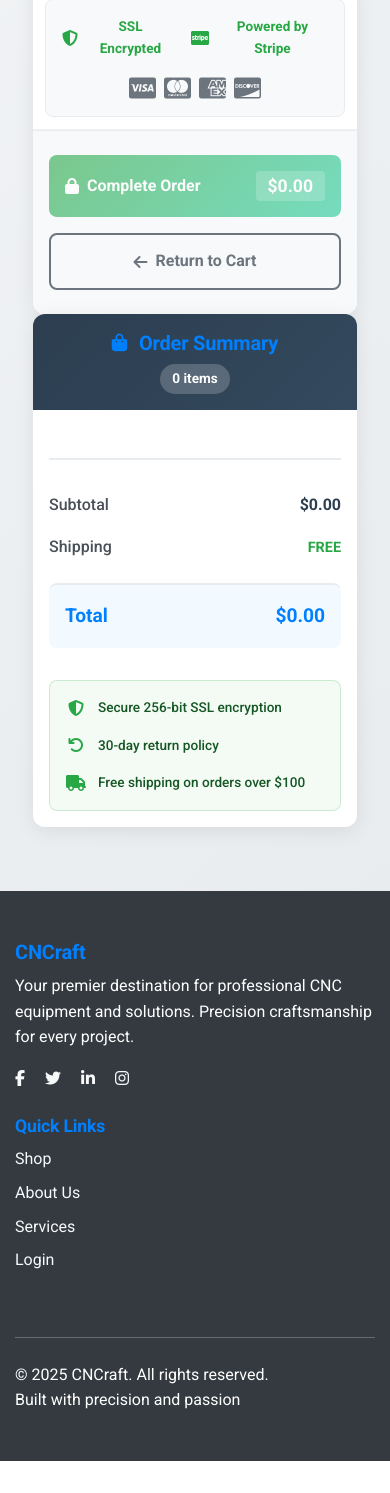
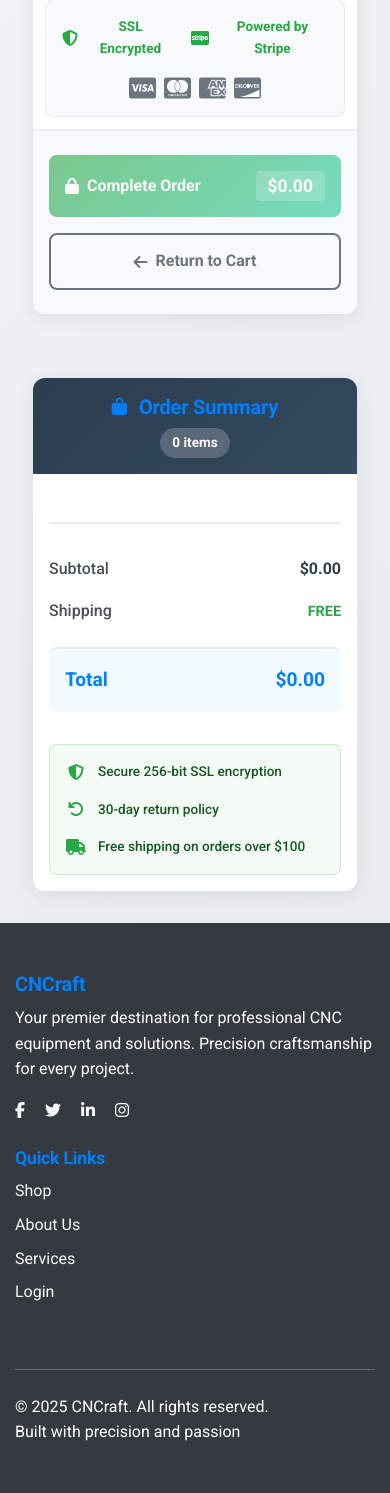
Before and after one commit to GBerrow/CNCraft, a Django app: template templates/checkout/checkout.html in a window 390 px wide. Shown: the part 1820-3313 px from the top of the page. Before the commit the page ends 3281 px from the top, so only its background shows below. Run offline with Django 5.2, Linux system fonts and the light colour scheme; the template is opened without the code that fills it: values that come from a table or form of the project are taken from there, others are empty; some libraries are stand-ins or nearby versions.

Commit message:
fix: Resolve mobile checkout spacing and accessibility improvements:
- Added HTML spacer to fix section
gaps on mobile/tablet viewports

- Enhanced form autocomplete and
fixed Stripe label accessibility

- Resolved Bootstrap CSS conflicts
causing layout overlaps

```diff
--- a/static/css/checkout/checkout.css
+++ b/static/css/checkout/checkout.css
@@ -470,6 +470,7 @@ label {
     color: #2c3e50;
     margin-bottom: 0.5rem;
     font-size: 0.95rem;
+    cursor: default;
 }
 
 /* Stripe element styling */
@@ -983,17 +984,22 @@ label {
         gap: 1rem;
     }
 
-    .checkout-form-column,
-    .order-summary-column {
+    .checkout-content .checkout-form-column,
+    .checkout-content .order-summary-column {
         flex: none !important;
         max-width: none !important;
         padding-left: 15px;
         padding-right: 15px;
     }
 
-    .order-summary-column {
-        order: -1; /* Show order summary first on tablet/mobile */
-        margin-bottom: 2rem;
+    .checkout-content .order-summary-column {
+        order: -1 !important; /* Show order summary first on tablet/mobile */
+    }
+
+    /* Mobile spacer for tablet view */
+    .mobile-checkout-spacer {
+        height: 4rem !important;
+        margin: 1rem 0;
     }
 
     .sticky-summary {
@@ -1123,6 +1129,13 @@ label {
         flex-direction: column;
         gap: 1rem;
         padding: 1.5rem 1rem;
+    }
+
+    /* Mobile checkout spacer - creates clean separation */
+    .mobile-checkout-spacer {
+        height: 3rem !important;
+        background: transparent;
+        margin: 0.5rem 0;
     }
 
     .btn {
--- a/templates/checkout/checkout.html
+++ b/templates/checkout/checkout.html
@@ -167,10 +167,10 @@
                                 <!-- Stripe Card Element Container -->
                                 <div class="payment-form-container">
                                     <div class="card-element-wrapper">
-                                        <label for="card-element" class="payment-label">
+                                        <div class="payment-label">
                                             Card Information <span class="required-asterisk">*</span>
-                                        </label>
-                                        <div id="card-element" class="stripe-element">
+                                        </div>
+                                        <div id="card-element" class="stripe-element" role="textbox" aria-label="Card Information">
                                             <!-- Stripe Elements will create form elements here -->
                                         </div>
                                         <div id="card-errors" class="payment-errors" role="alert" aria-live="polite"></div>
@@ -218,6 +218,9 @@
                         </div>
                     </form>
                 </div>
+
+                <!-- Mobile Spacer for Clear Section Separation -->
+                <div class="d-block d-lg-none mobile-checkout-spacer"></div>
 
                 <!-- Right Column: Order Summary -->
                 <div class="col-12 col-lg-5 order-summary-column">
```
Also changed, not shown: static/javascript/checkout/checkout.js (+20 -15 lines).
